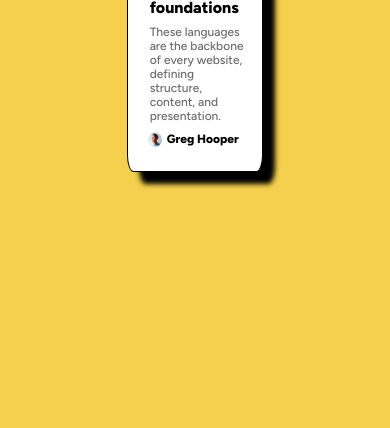
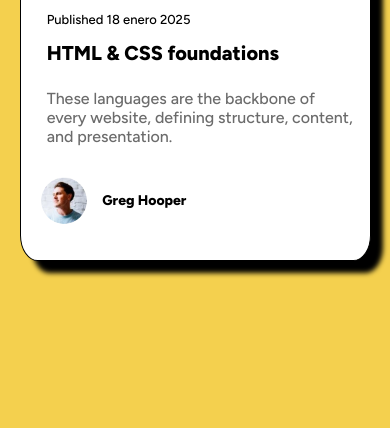
Before and after one commit to juniord111/Tarjeta-Vista, a plain HTML site: page index.html in a window 390 px wide. Shown: the part 416-844 px from the top of the page. Drawn offline with Linux system fonts and the light colour scheme.

Commit message:
cambio en los tamaños especificamente en movil

```diff
--- a/styles/style.css
+++ b/styles/style.css
@@ -109,18 +109,18 @@ header p{
 
 @media (max-width: 440px) {
     .container{
-        width: 90%;
+        min-width:90%;
     }
     header{
-        font-size: 12px;
+        font-size: 16px;
     }
     header h1{
-        font-size: 16px;
+        font-size: 20px;
     }
     .author img{
         width: 15%;
     }
     .author{
-        font-size: 12px;
+        font-size: 14px;
     }
 }
```
